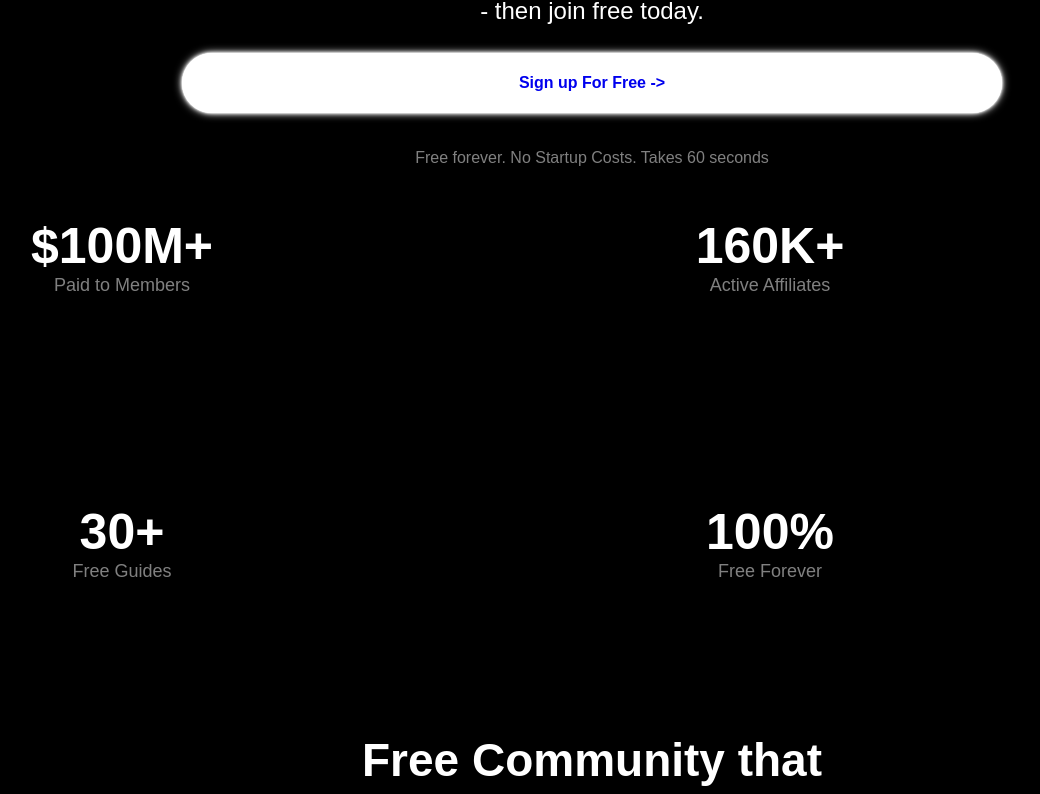
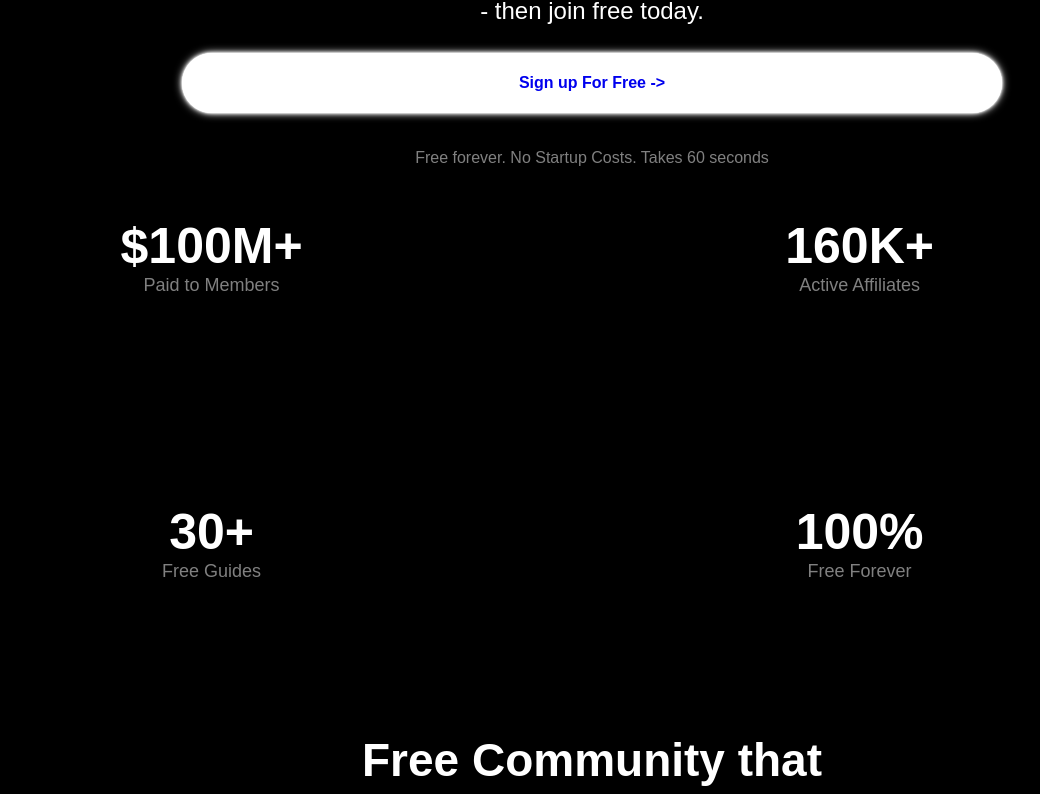
Before and after one commit to codexRegis-debug/Ohan-website, a React app: page / in a window 1280 px wide. Shown: the part 541-1335 px from the top of the page, without its empty margins (48-1088 px from the left). Built offline with nearby package versions, Linux system fonts and the light colour scheme; the HTML template or start-up script is replaced by a standard one.

Commit message:
New commit

```diff
--- a/src/animeanimations/AnimeRotate.jsx
+++ /dev/null
@@ -1,24 +0,0 @@
-import { useEffect, useRef } from 'react';
-import { animate, createScope } from 'animejs';
-
-const AnimeRotate = ({ line, words }) => {
-  useEffect(() => {
-    animate('.animeObject', {
-      translateY: -50,
-      direction: 'alternate',
-      loop: false,
-      easing: 'easeInOutSine'
-    });
-  }, []);
-
-  return (
-    <div className='animeObject'
-      style={{ dislay: 'flex', backgroundColor:'black', width: '200px', height: '100px', margin: '70px', color: 'white', marginTop: '100px', alignItems: 'center', textAlign: 'center',   }}
-    >
-      <h1 style={{ justifyItems: 'center', fontSize: '50px', textAlign: 'center' }}> {line} </h1>
-      <p style={{ justifyItems: 'center', fontSize: '18px', color: 'grey' }}>{words}</p>
-    </div>
-  )
-}
-
-export default AnimeRotate
--- /dev/null
+++ b/src/animeanimations/AnimeRotate.tsx
@@ -0,0 +1,25 @@
+/**/
+import { useEffect } from 'react';
+import { animate } from 'animejs';
+
+const AnimeRotate = ({ line, words } : { line: string, words: string }) => {
+  useEffect(() => {
+    animate('.animeObject', {
+      translateY: -50,
+      direction: 'alternate',
+      loop: false,
+      easing: 'easeInOutSine'
+    });
+  }, []);
+
+  return (
+    <div className='animeObject'
+      style={{ backgroundColor:'black', width: '60%', height: '100px', margin: '70px', color: 'white', marginTop: '100px', alignItems: 'center', textAlign: 'center' }}
+    >
+      <h1 style={{ justifyItems: 'center', fontSize: '50px', textAlign: 'center' }}> {line} </h1>
+      <p style={{ justifyItems: 'center', fontSize: '18px', textAlign: 'center', color: 'grey' }}>{words}</p>
+    </div>
+  )
+}
+
+export default AnimeRotate
--- a/src/pages/Home.css
+++ b/src/pages/Home.css
@@ -20,6 +20,10 @@
     inset 0 1px 0 rgba(0, 0, 0, 0.3);
 
   transition: transform 0.1s ease;
+}
+
+.bow-4 {
+  color: blue;
 }
 
 .heading-color {
--- a/src/pages/Home.tsx
+++ b/src/pages/Home.tsx
@@ -126,7 +126,7 @@ const Home = () => {
             className='box-4'
             line={textItems[3].line}
             words={textItems[3].words}
-            style={{ color: '' }}
+            style={{ color: 'green' }}
           />
         </Effect>
         </div>
```
